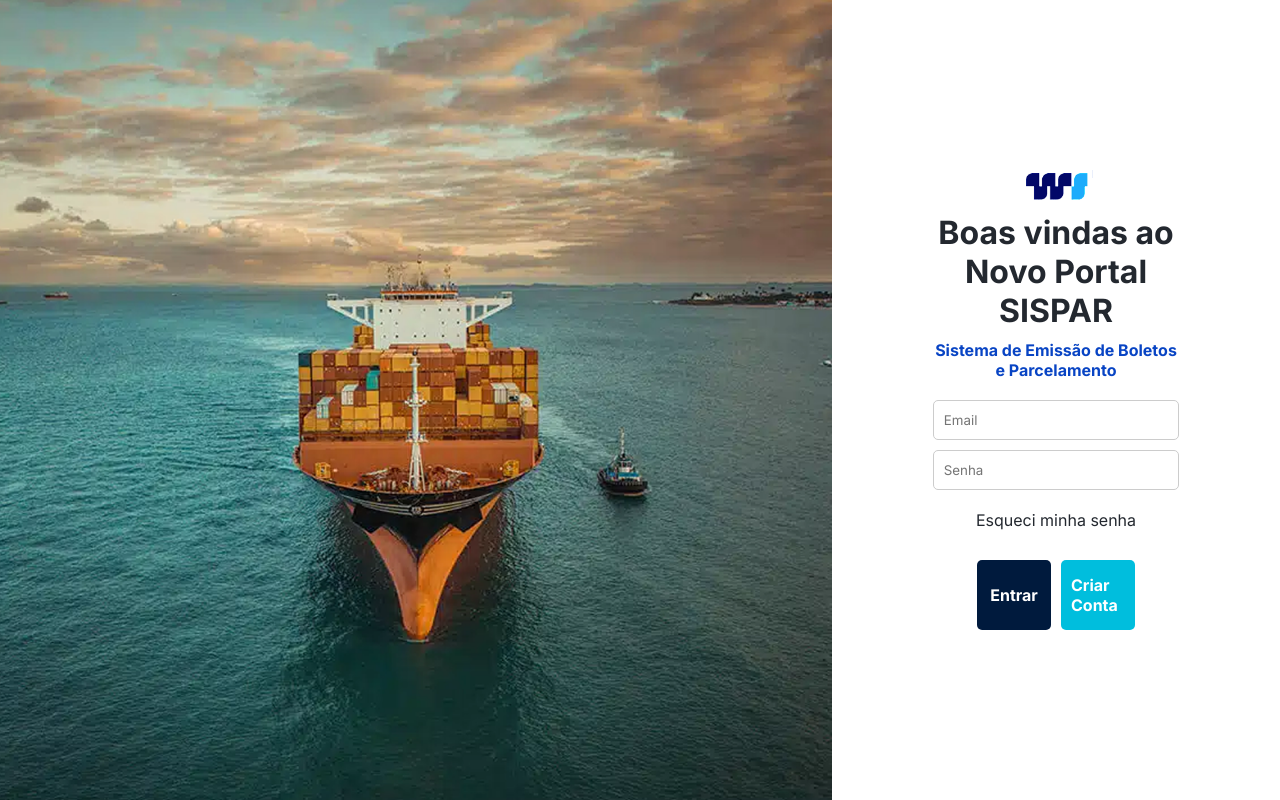
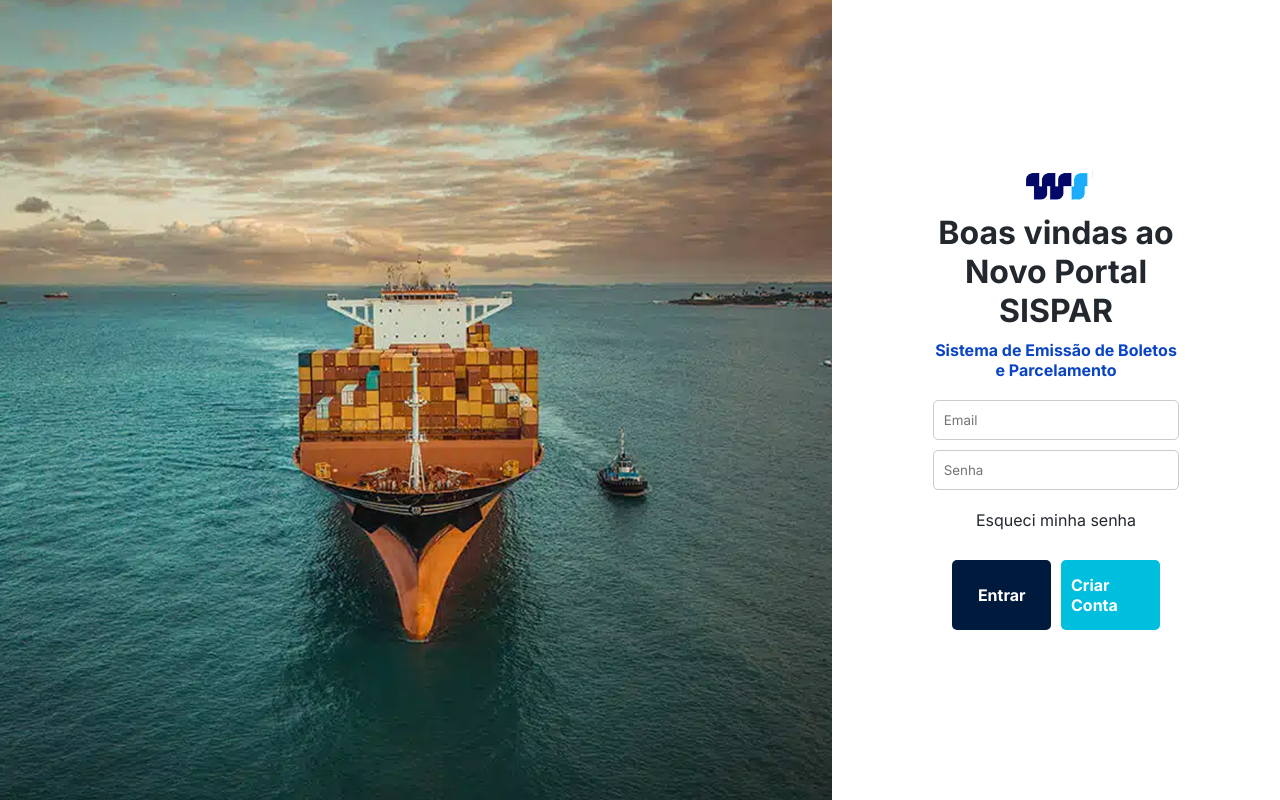
Before and after one commit to lucasgomesdacruz/sispar, a React (Vite) app: page / in a window 1280 px wide. Built offline with nearby package versions, Linux system fonts and the light colour scheme.

Commit message:
style: melhorar tamanho do botão

```diff
--- a/src/pages/Login/Login.module.scss
+++ b/src/pages/Login/Login.module.scss
@@ -86,7 +86,7 @@
           margin-top: 30px;
 
           button {
-            width: 30%;
+            width: 40%;
             padding: 15px 10px;
             border: none;
             border-radius: 5px;
@@ -100,7 +100,7 @@
             display: flex;
             align-items: center;
             justify-content: center;
-            width: 30%;
+            width: 40%;
             padding: 15px 10px;
             border: none;
             border-radius: 5px;
```
